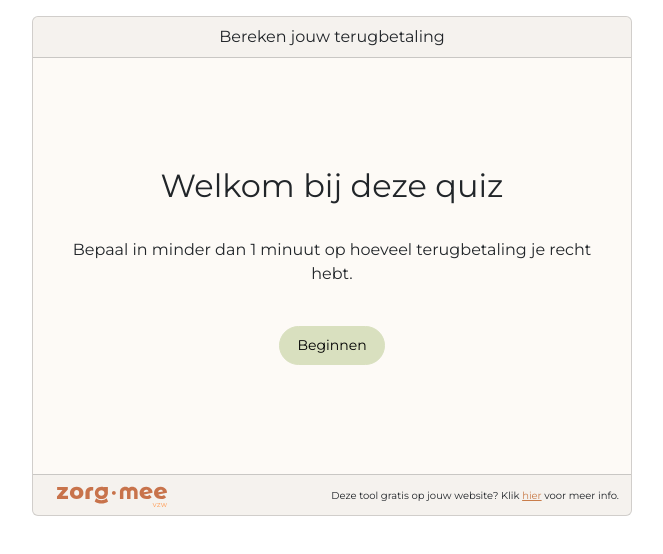
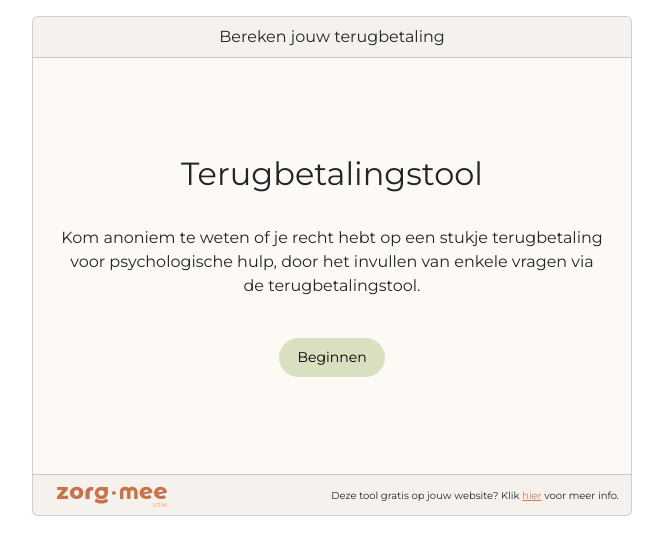
Before and after one commit to ZorgMee/Terugbetaling, a React (Create React App) app: page / in a window 1280 px wide. Shown: the top 554 px of the page, without its empty margins (308-971 px from the left). Built offline with nearby package versions, Linux system fonts and the light colour scheme.

Commit message:
Change text startpage plugig

```diff
--- a/src/StartPage.tsx
+++ b/src/StartPage.tsx
@@ -9,12 +9,12 @@ class StartPage extends React.Component<StartPageProps> {
         return (
             <Container>
                 <Row>
-                    <h2> Welkom bij deze quiz </h2>
+                    <h2> Terugbetalingstool </h2>
                 </Row>
                 <br/>
                 <Row>
                     <Col>
-                        <p>Bepaal in minder dan 1 minuut op hoeveel terugbetaling je recht hebt.</p>
+                        <p>Kom anoniem te weten of je recht hebt op een stukje terugbetaling voor psychologische hulp, door het invullen van enkele vragen via de terugbetalingstool.</p>
                     </Col>
                 </Row>
                 <br/>
```
